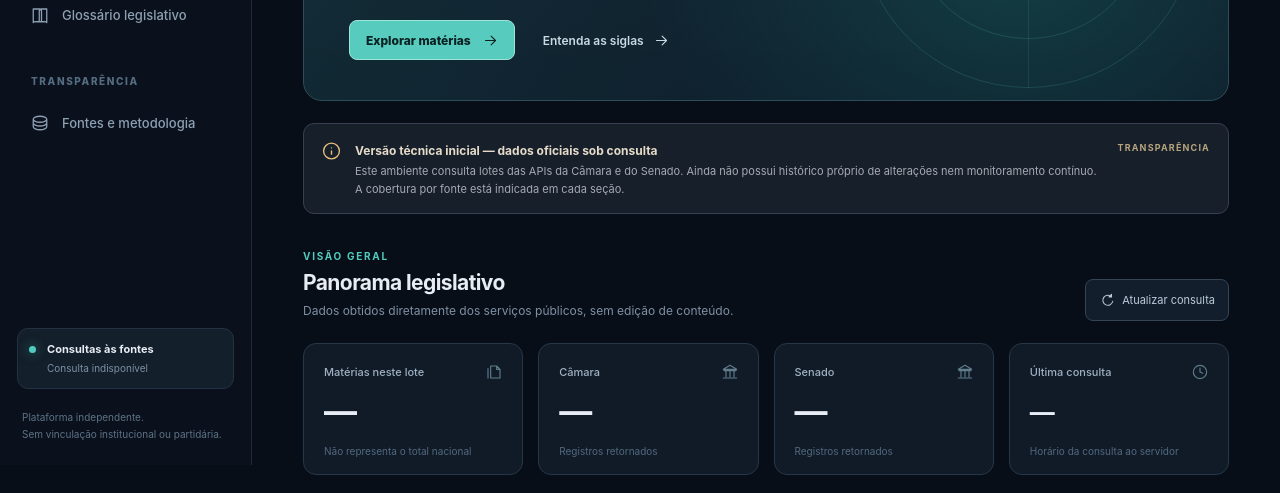
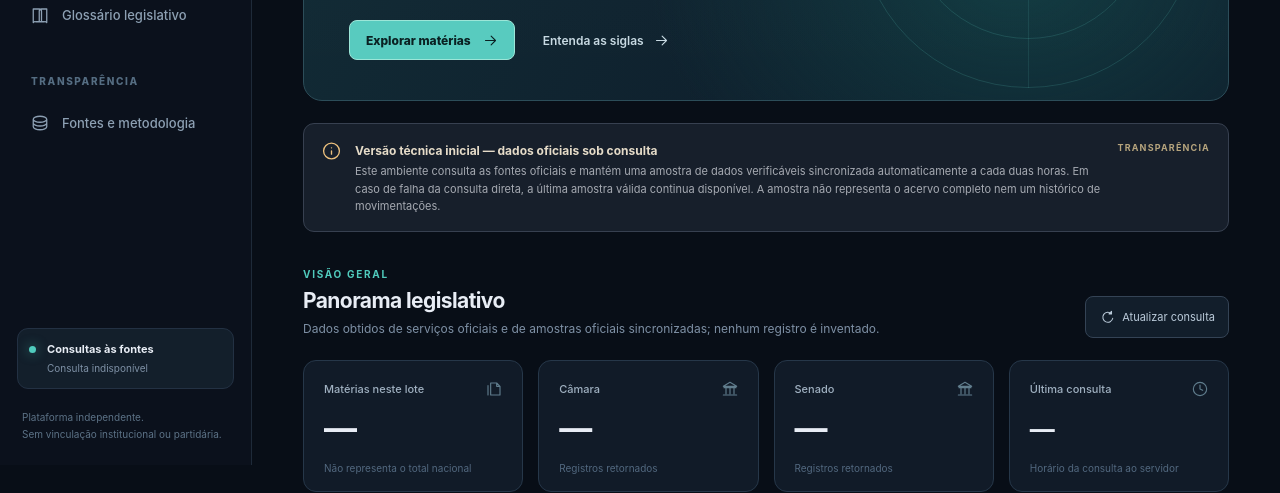
Before and after one commit to Miguelito001/radar-legislativo-brasil, a website: page index.html in a window 1280 px wide. Shown: the part 335-828 px from the top of the page. Drawn offline with Linux system fonts and the light colour scheme; no server answers.

Commit message:
ui: explain sample coverage, two-hour sync and transparent source fallback

```diff
--- a/index.html
+++ b/index.html
@@ -47,9 +47,9 @@
         <div class="hero-copy"><div class="eyebrow"><span class="eyebrow-line"></span> INFORMAÇÃO LEGISLATIVA PÚBLICA</div><h1>O que está acontecendo<br><em>no Congresso Nacional?</em></h1><p>Consulte propostas, decisões e tramitações federais diretamente nas fontes oficiais. Sem opiniões. Sem narrativas.</p><div class="hero-actions"><button class="primary-btn" data-page="materias" type="button">Explorar matérias <span data-icon="arrow"></span></button><button class="text-btn" data-page="glossario" type="button">Entenda as siglas <span data-icon="arrow"></span></button></div></div>
         <div class="hero-art" aria-hidden="true"><div class="orbit orb-a"></div><div class="orbit orb-b"></div><div class="orbit orb-c"></div><div class="radar-beam"></div><div class="radar-dot dot1"></div><div class="radar-dot dot2"></div><div class="radar-dot dot3"></div><div class="radar-center">BR</div></div>
       </section>
-      <section class="notice"><div class="notice-symbol"><span data-icon="info"></span></div><div><strong>Versão técnica inicial — dados oficiais sob consulta</strong><p>Este ambiente consulta lotes das APIs da Câmara e do Senado. Ainda não possui histórico próprio de alterações nem monitoramento contínuo. A cobertura por fonte está indicada em cada seção.</p></div><span class="notice-tag">TRANSPARÊNCIA</span></section>
+      <section class="notice"><div class="notice-symbol"><span data-icon="info"></span></div><div><strong>Versão técnica inicial — dados oficiais sob consulta</strong><p>Este ambiente consulta as fontes oficiais e mantém uma amostra de dados verificáveis sincronizada automaticamente a cada duas horas. Em caso de falha da consulta direta, a última amostra válida continua disponível. A amostra não representa o acervo completo nem um histórico de movimentações.</p></div><span class="notice-tag">TRANSPARÊNCIA</span></section>
       <section id="view-radar" class="view active">
-        <div class="section-head"><div><div class="section-kicker">VISÃO GERAL</div><h2>Panorama legislativo</h2><p>Dados obtidos diretamente dos serviços públicos, sem edição de conteúdo.</p></div><button class="quiet-btn" id="refresh-radar" type="button"><span data-icon="refresh"></span> Atualizar consulta</button></div>
+        <div class="section-head"><div><div class="section-kicker">VISÃO GERAL</div><h2>Panorama legislativo</h2><p>Dados obtidos de serviços oficiais e de amostras oficiais sincronizadas; nenhum registro é inventado.</p></div><button class="quiet-btn" id="refresh-radar" type="button"><span data-icon="refresh"></span> Atualizar consulta</button></div>
         <div class="metrics"><article class="metric"><span class="metric-label">Matérias neste lote <span data-icon="files"></span></span><strong id="count-matters">—</strong><small>Não representa o total nacional</small></article><article class="metric"><span class="metric-label">Câmara <span data-icon="building"></span></span><strong id="count-camara">—</strong><small>Registros retornados</small></article><article class="metric"><span class="metric-label">Senado <span data-icon="building"></span></span><strong id="count-senado">—</strong><small>Registros retornados</small></article><article class="metric"><span class="metric-label">Última consulta <span data-icon="clock"></span></span><strong class="metric-time" id="count-update">—</strong><small>Horário da consulta ao servidor</small></article></div>
         <div class="section-head compact"><div><h2>Registros recentes consultados</h2><p>Amostra dos resultados da última consulta às APIs.</p></div><button class="inline-action" data-page="materias" type="button">Ver matérias <span data-icon="arrow"></span></button></div>
         <div id="radar-results" class="cards"></div>
```
